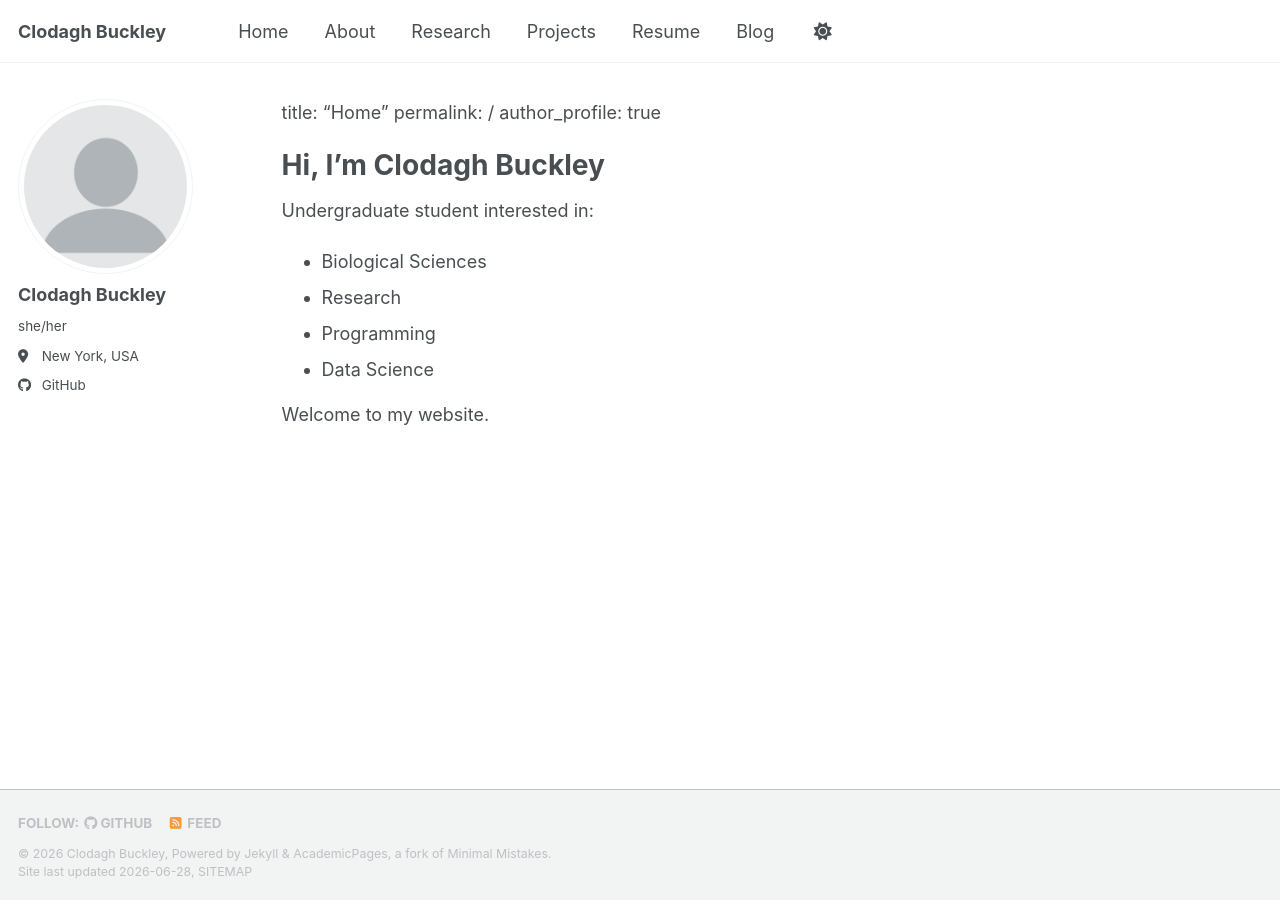
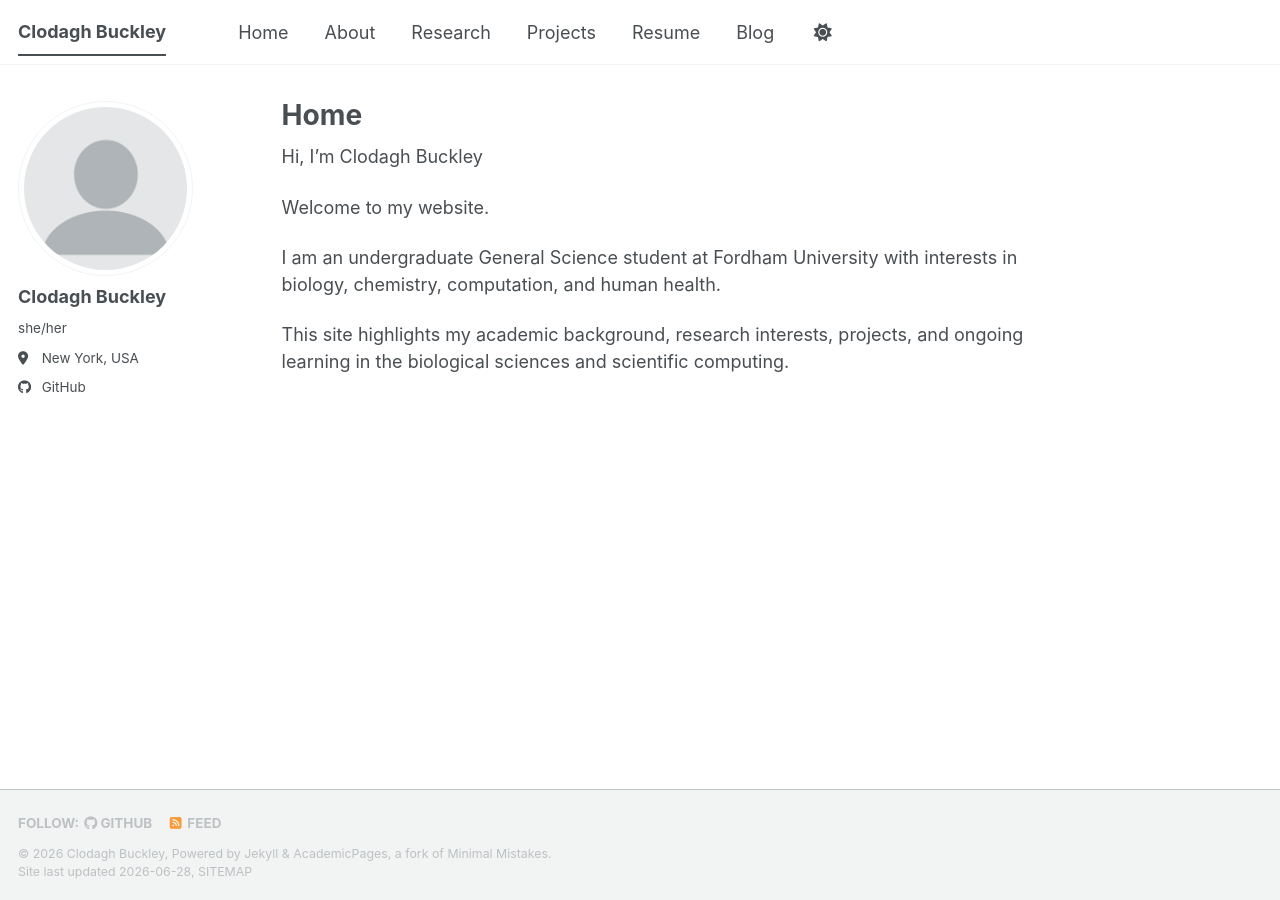
Before and after one commit to clodaghbuckley/clodaghbuckley.github.io, a Jekyll site: the page built from _pages/home.md, in a window 1280 px wide. Built offline with Jekyll 4.4.1, drawn with Linux system fonts in a browser that asks for light colours; our own code applies the rules of GitHub Pages for plain Markdown files; a script bundle is joined from its source files by our own code; library files that are not in the unit come from our copies.

Commit message:
Update home page

```diff
--- a/_pages/home.md
+++ b/_pages/home.md
@@ -1,14 +1,13 @@
+---
 title: "Home"
 permalink: /
 author_profile: true
+---
 
-# Hi, I'm Clodagh Buckley
-
-Undergraduate student interested in:
-
-- Biological Sciences
-- Research
-- Programming
-- Data Science
+Hi, I'm Clodagh Buckley
 
 Welcome to my website.
+
+I am an undergraduate General Science student at Fordham University with interests in biology, chemistry, computation, and human health.
+
+This site highlights my academic background, research interests, projects, and ongoing learning in the biological sciences and scientific computing.
```
